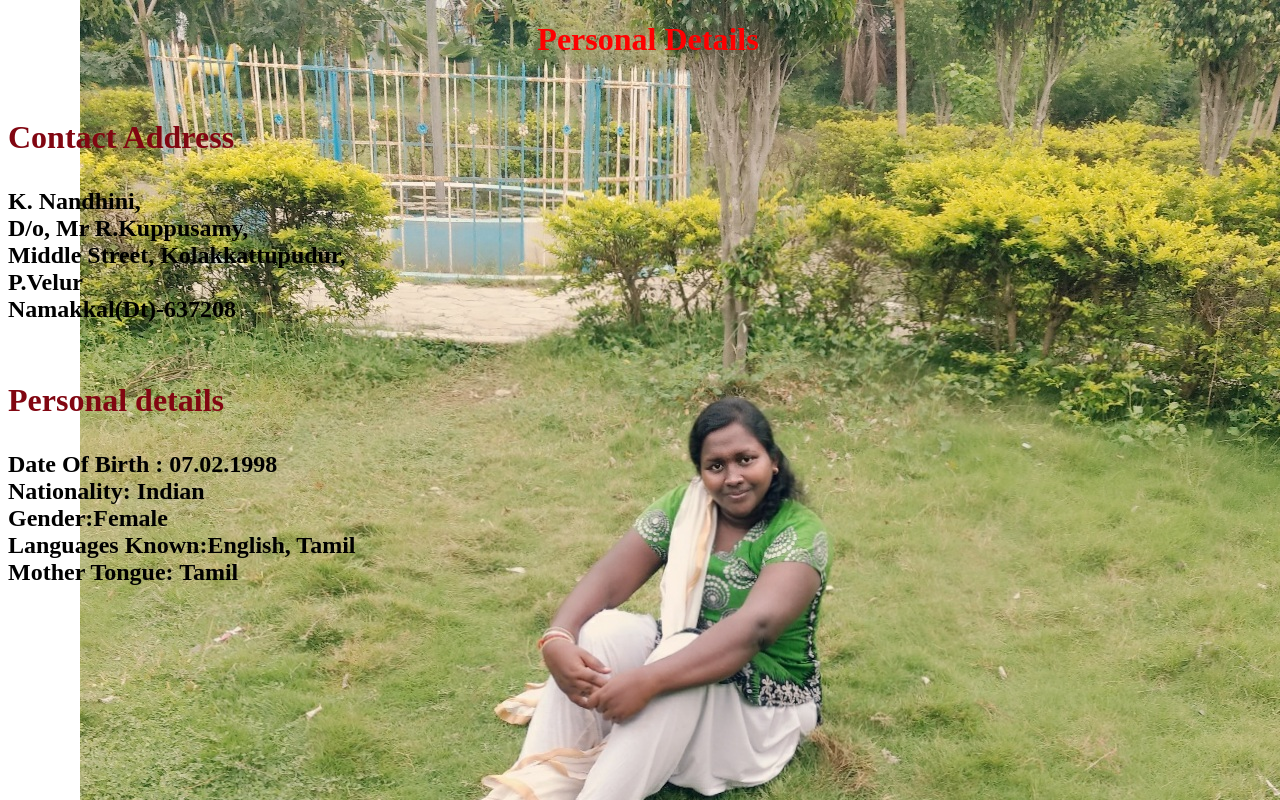
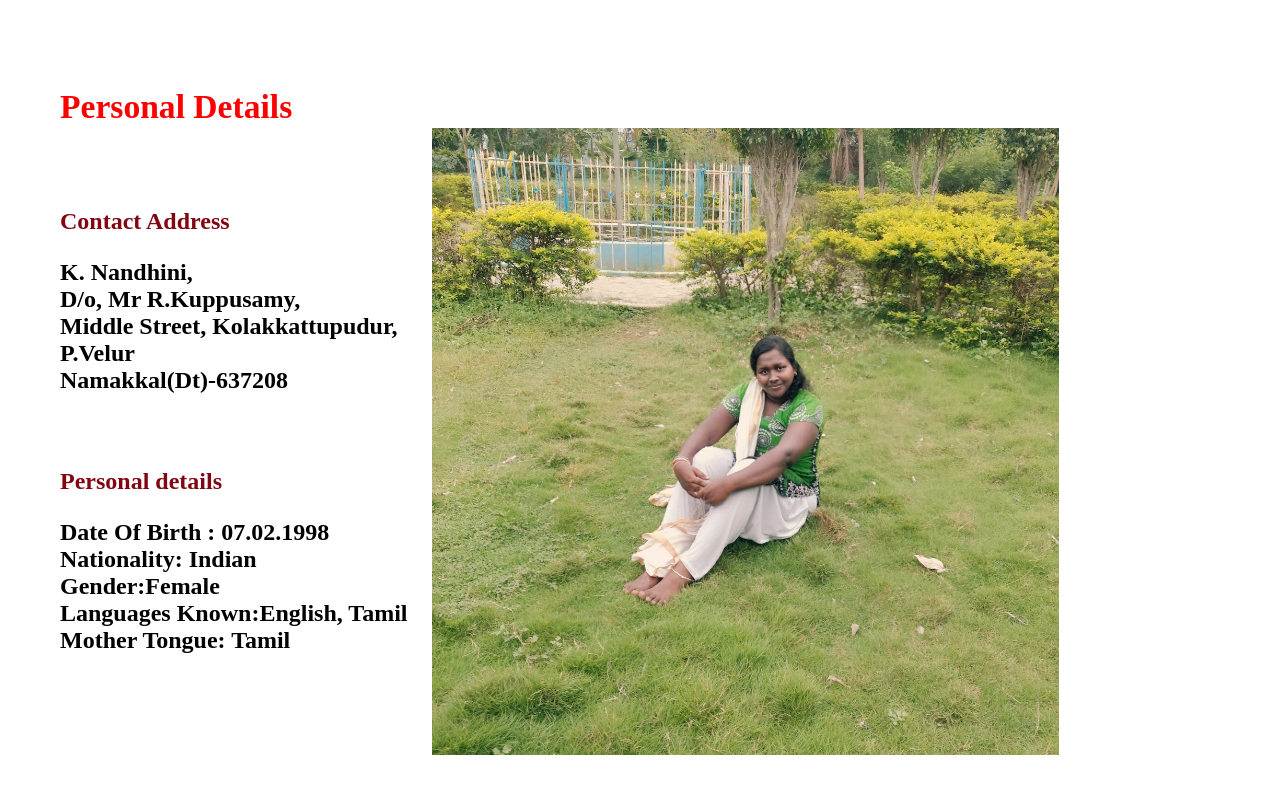
Before and after one commit to subanandhini/web, a plain HTML site: page personaldetails.html in a window 1280 px wide. Drawn offline with Linux system fonts and the light colour scheme.

Commit message:
Add files via upload

```diff
--- a/personaldetails.html
+++ b/personaldetails.html
@@ -4,23 +4,33 @@
 </head><style>
 .top-right {
     position: absolute;
-
     top: 00px;
     left: 0px;
 
 }
-body {
-    background-image: url("me.jpg");
+.imgBack{
+   position:absolute;
+   margin:20px;
    background-repeat: no-repeat;
-   background-position: right top;
-    margin-right: 00px;width:100%;
+   background-position:right top;
+   width:70%;
+   left:18%;
+
+}
+body{
+   margin:10px;
+   padding:50px;
+   width:80%;
 
 
-}
 }</style>
 <body>
-<p><h1 style="font-family:Lucida Calligraphy;color:red;text-align:center">Personal Details</h1><h2><p style="font-family:Script MT;text-align:center"> </h2>
-<h1 style ="color:#810611"><br>Contact Address</p></h1>
+<section>
+<div class="imgBack">
+<img class="imgBack" src="me.jpg" alt="nandhuPic">
+</div>
+<p><h1 style="font-family:Lucida Calligraphy;color:red;font-size:210%">Personal Details</h1><h2><p style="font-family:Script MT;text-align:center"> </h2>
+<h1 style ="color:#810611"><br><br>Contact Address</p></h1>
 <p><h2 >
 K. Nandhini,<br>
 D/o, Mr R.Kuppusamy,<br>
@@ -28,12 +38,13 @@ Middle Street, Kolakkattupudur,<br>
 P.Velur<br>
 Namakkal(Dt)-637208<br>
  </div></h2>
-<h1 style ="color:#810611"><br>Personal details</p></h1>
+<h1 style ="color:#810611;"><br><br>Personal details</p></h1>
 <h2> Date Of Birth : 07.02.1998<br>
 Nationality: Indian<br>
 Gender:Female<br>
 Languages Known:English, Tamil<br>
 Mother Tongue: Tamil<br>
 </div1></h2>
+</section>
 </body>
 </htm
```
